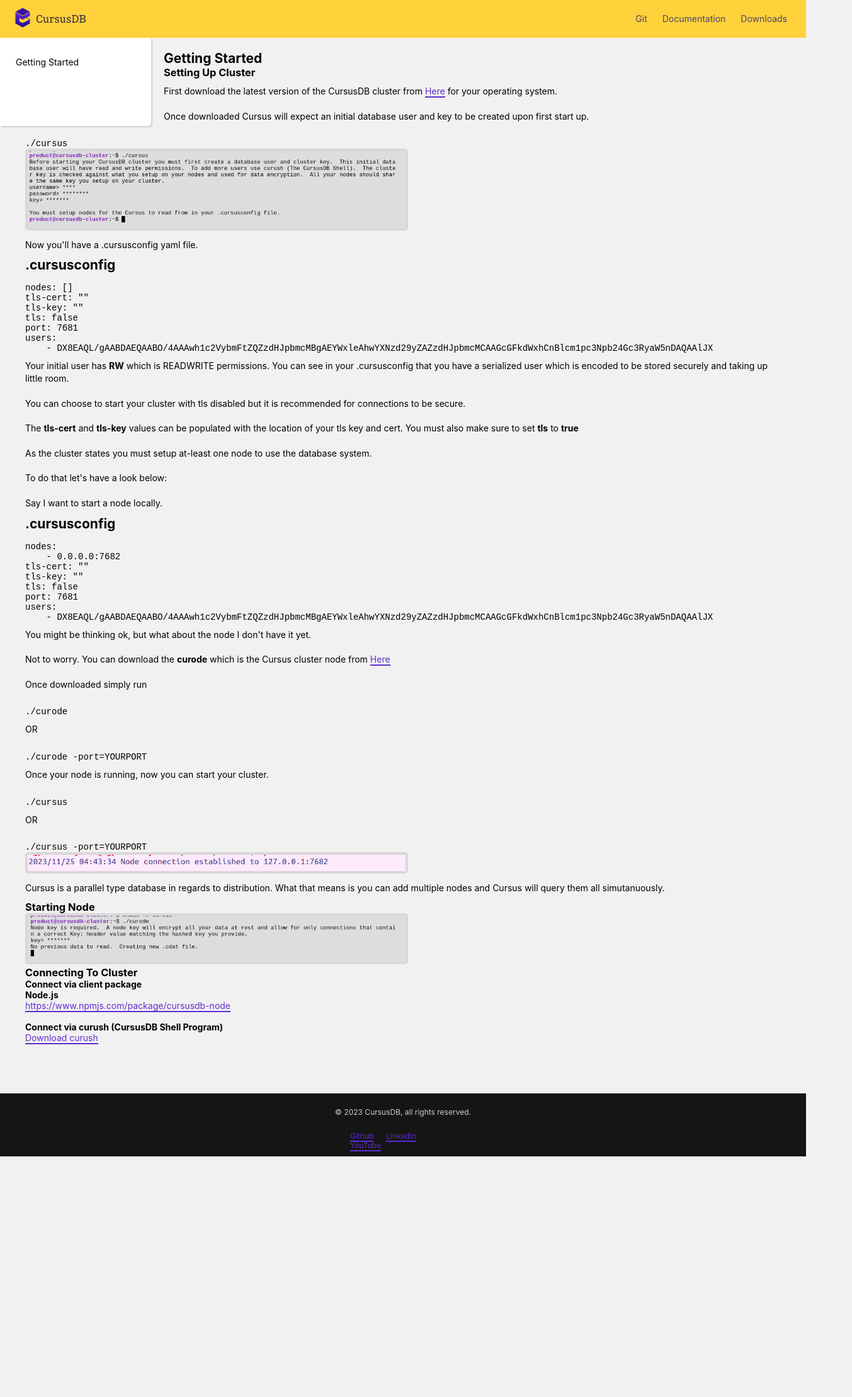
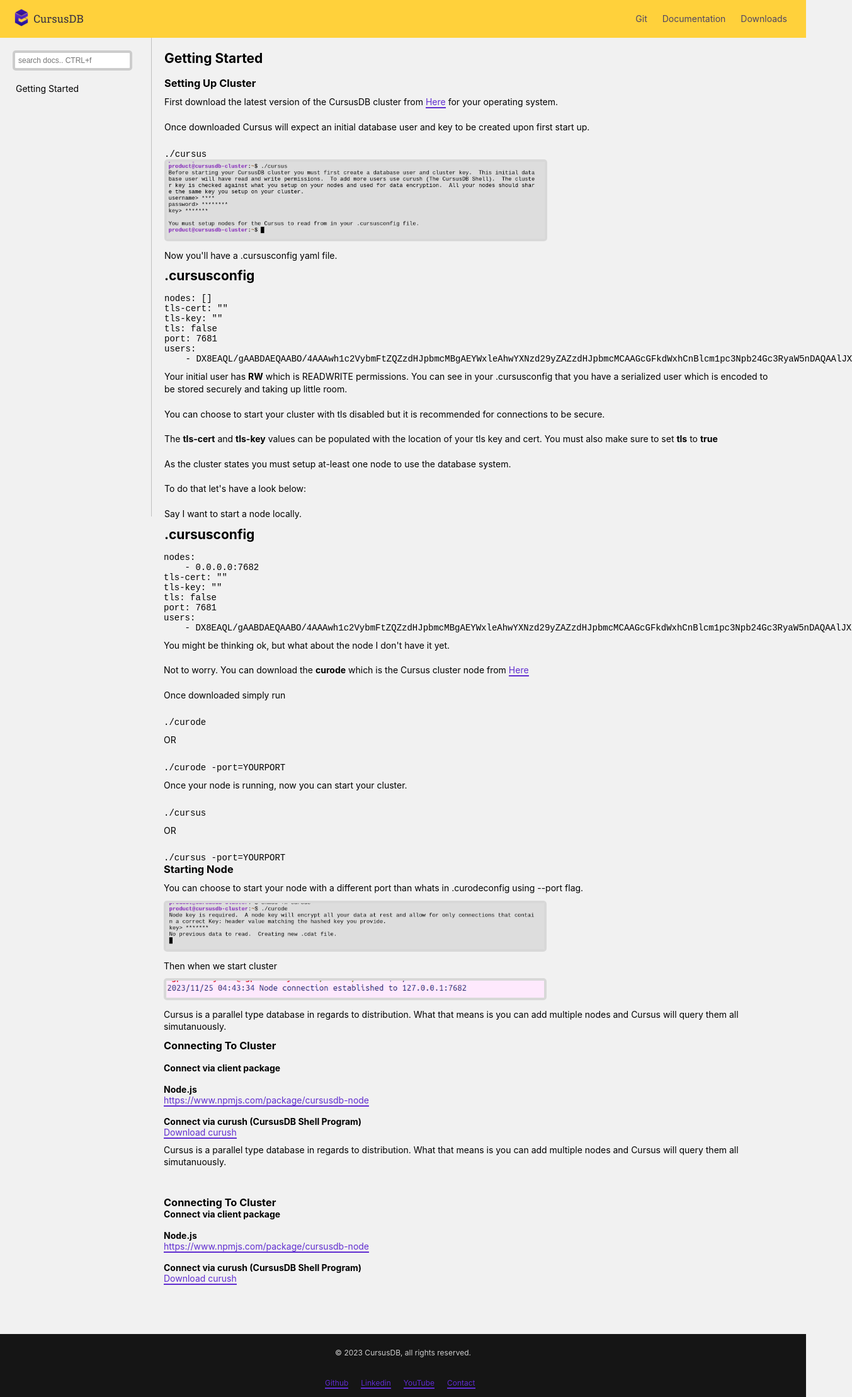
Before and after one commit to cursusdb/cursusdb-web, a SvelteKit app: page /documentation in a window 1280 px wide. Shown: the whole page at 63% size, 1353 px wide, since content can reach past the window. Before the commit the page ends 1836 px from the top, so only its background shows below. Built offline with nearby package versions, Linux system fonts and the light colour scheme; a small style sheet from the web is missing.

Commit message:
update documentation and footer

```diff
--- a/src/lib/components/Navbar.svelte
+++ b/src/lib/components/Navbar.svelte
@@ -7,7 +7,7 @@
 </script>
 
 <nav>
-    <h2 on:click={() => navigate("./")} class="brand"><img src="cursusdb.png" width="32" /> CursusDB</h2>
+    <h2 on:click={() => navigate("./")} class="brand"><img src="cursusdb.png" width="28" /> CursusDB</h2>
 
     <ul>
         <li on:click={() => navigate("https://github.com/cursusdb")}>Git</li>
@@ -33,7 +33,7 @@
 
     .brand img {
         float: left;
-        margin-top: 12px;
+        margin-top: 14px;
         margin-right: 5px
     }
 
--- a/src/routes/+layout.svelte
+++ b/src/routes/+layout.svelte
@@ -14,6 +14,7 @@
         <li><a href="https://github.com/cursusdb">Github</a></li>
         <li><a href="https://linkedin.com/company/cursusdb">Linkedin</a></li>
         <li><a href="">YouTube</a></li>
+        <li><a href="mailto:product@cursusdb.com">Contact</a></li>
     </ul>
 
 </footer>
@@ -29,7 +30,7 @@
         width: 100%;
         text-shadow: 1px 1px rgba(0,0,0,0.2);
         background: #151515;
-        height: 100px;
+        height: auto;
     }
 
     footer p {
@@ -41,16 +42,15 @@
     }
 
     footer ul {
-        width: 188px;
+        max-width: 268px;
+        width: 100%;
         margin: 0 auto;
         height: 40px;
         list-style: none;
     }
 
     footer ul li {
-        text-align: center;
-        padding-right: 10px;
-        padding-left: 10px;
+        padding: 10px;
         float: left;
         font-size: 12px;
     }
--- a/src/routes/documentation/+page.svelte
+++ b/src/routes/documentation/+page.svelte
@@ -1,6 +1,17 @@
 <script>
     import RollingText from "$lib/components/RollingText.svelte";
     import Prism from "$lib/components/Prism.svelte";
+    import {onMount} from "svelte";
+    let searchInput
+
+
+    function searchKey(event) {
+        if (event.ctrlKey && event.key === 'f') {
+            event.preventDefault()
+            searchInput.focus()
+            return false
+        }
+    }
 </script>
 
 <svelte:head>
@@ -10,16 +21,19 @@
     <title>Documentation - CursusDB</title>
 </svelte:head>
 
+<svelte:window on:keydown={(e) => searchKey(e)} />
+
 <aside>
+    <input bind:this={searchInput} type="search" placeholder="search docs.. CTRL+f" />
     <ul>
         <li>Getting Started</li>
-<!--        <li>Query Language</li>-->
+        <!--        <li>Query Language</li>-->
     </ul>
 </aside>
 
 <main>
     <article>
-        <h1>Getting Started</h1>
+        <h1>Getting Started</h1><br/>
         <h3>Setting Up Cluster</h3>
         <p>First download the latest version of the CursusDB cluster from <a href="/downloads">Here</a> for your operating system.</p>
         <p>Once downloaded Cursus will expect an initial database user and key to be created upon first start up.</p>
@@ -80,20 +94,40 @@
         <Prism language="bash" code={`
 ./cursus -port=YOURPORT
 `}/>
+        <h3>Starting Node</h3>
+        <p>You can choose to start your node with a different port than whats in .curodeconfig using --port flag.</p>
+        <img style="filter: invert(1);" src="docs/cluster-setup3.png" /><br/>
+
+
+        <p>Then when we start cluster</p>
         <img style="filter: invert(1);" src="docs/cluster-setup2.png" />
         <p>Cursus is a parallel type database in regards to distribution.  What that means is you can add multiple nodes and Cursus will query them all simutanuously.</p>
 
-        <h3>Starting Node</h3>
-        <img style="filter: invert(1);" src="docs/cluster-setup3.png" /><br/>
-        <h3>Connecting To Cluster</h3>
 
-        <h4>Connect via client package</h4>
+
+        <h3>Connecting To Cluster</h3><br/>
+
+        <h4>Connect via client package</h4><br/>
         <h4>Node.js</h4>
         <a href="https://www.npmjs.com/package/cursusdb-node">https://www.npmjs.com/package/cursusdb-node</a>
 
         <br/><br/>
         <h4>Connect via curush (CursusDB Shell Program)</h4>
         <a href="/downloads">Download curush</a>
+
+        <p>Cursus is a parallel type database in regards to distribution.  What that means is you can add multiple nodes and Cursus will query them all simutanuously.</p>
+
+        <br/><br/><h3>Connecting To Cluster</h3>
+
+        <h4>Connect via client package</h4><br/>
+        <h4>Node.js</h4>
+        <a href="https://www.npmjs.com/package/cursusdb-node">https://www.npmjs.com/package/cursusdb-node</a>
+
+        <br/><br/>
+        <h4>Connect via curush (CursusDB Shell Program)</h4>
+        <a href="/downloads">Download curush</a>
+
+
     </article>
 </main>
 
@@ -114,30 +148,41 @@
 
     article {
         padding: 20px;
+        padding-left:  240px;
     }
 
     aside {
-        -webkit-border-bottom-right-radius: 5px;
-        -moz-border-radius-bottomright: 5px;
-        border-bottom-right-radius: 5px;
-        background: white;
         padding: 20px;
         width: 200px;
-        min-height: 100px;
-        max-height: calc(100vh - 60px);
+        height: calc(100vh - 80px);
         position: sticky;
-        z-index: 1000;
+        bottom: 0;
+        z-index: 999;
         top: 60px;
         left: 0;
         margin-left: -20px;
         margin-right: 20px;
         margin-bottom: 20px;
         float: left;
-        box-shadow: rgba(0, 0, 0, 0.15) 1.95px 1.95px 2.6px;
+        border-right: 1px solid rgba(0,0,0,0.2);
     }
 
     aside ul {
         list-style: none;
+    }
+
+    aside input[type="search"] {
+        border: 4px solid rgba(0,0,0,0.2);
+        padding: 5px;
+        width: calc(100% - 10px);
+        font-size: 12px;
+        border-radius: 5px;
+        margin-bottom: 10px;
+    }
+
+    aside input[type="search"]:focus {
+        border: 4px solid rgba(0,0,0,0.4);
+        outline: none;
     }
 
     img {
@@ -156,6 +201,6 @@
     }
 
     aside ul li:last-child {
-       border: none;
+        border: none;
     }
 </style>
```
